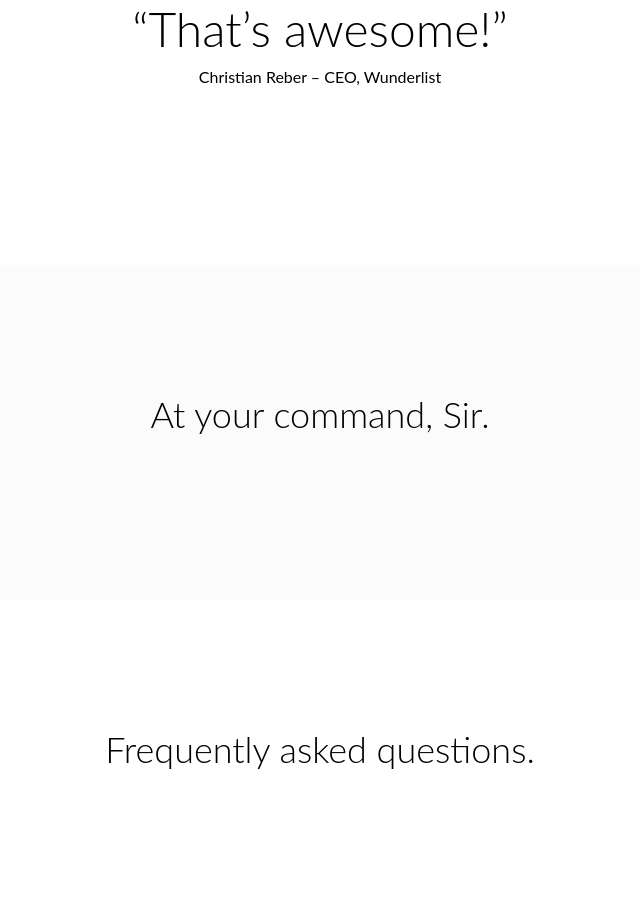
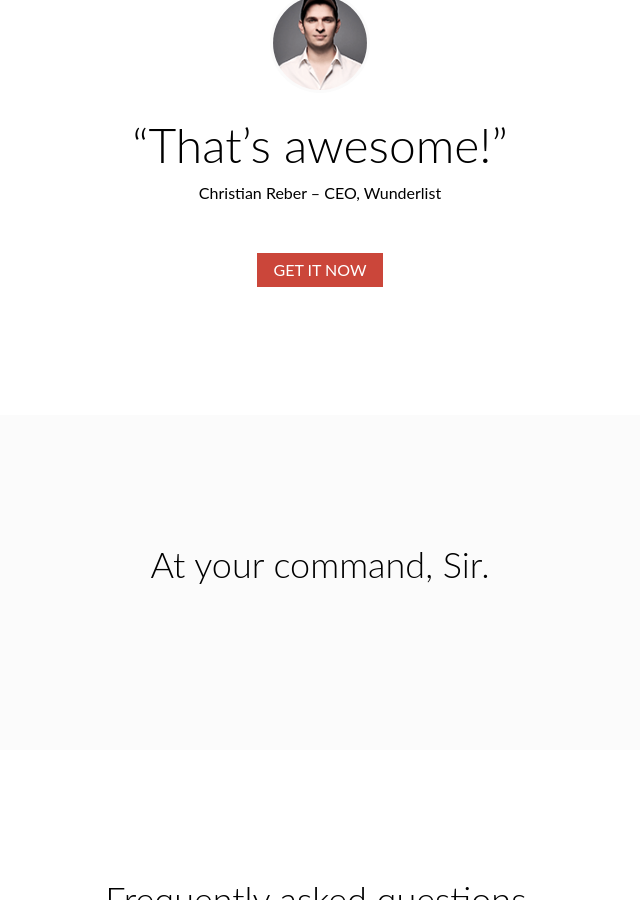
Before and after one commit to wayneashleyberry/wunderline, a Jekyll site: the page built from index.html, in a window 1280 px wide and 900 px high, scrolled down 2263 px. Shown: the whole window, without its empty margins (320-960 px from the left). Built offline with Jekyll 4.4.1, drawn with Linux system fonts in a browser that asks for light colours.

Commit message:
Added blockquote markup

```diff
--- a/index.html
+++ b/index.html
@@ -29,9 +29,12 @@ layout: default
 <section>
     <div class="l-wrapper">
         <blockquote>
+            <img src="/assets/images/photo-christian-reber-100x100.png" width="100" height="100" alt="Photo of Christian Reber" />
             <p>“That’s awesome!”</p>
             <cite>Christian Reber – CEO, Wunderlist</cite>
         </blockquote>
+
+        <a class="btn" href="https://www.npmjs.com/package/wunderline" role="button">Get It Now</a>
     </div>
 </section>
 
```
